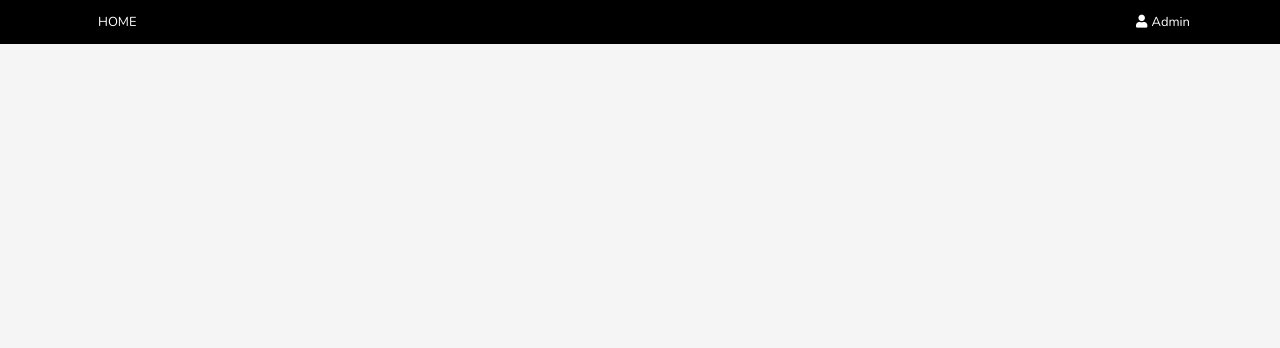
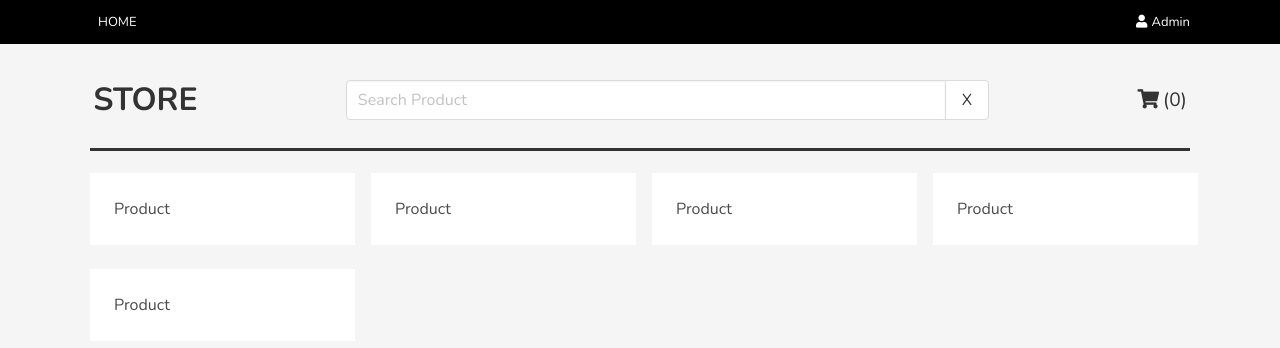
Before and after one commit to HappyJayXin/react-store-practice, a React (Create React App) app: page / in a window 1280 px wide. Shown: the top 348 px of the page. Built offline with nearby package versions, Linux system fonts and the light colour scheme.

Commit message:
Feat: 17-商品列表组件布局.

```diff
--- /dev/null
+++ b/src/components/Product.tsx
@@ -0,0 +1,11 @@
+import React, { Component } from 'react'
+
+export default class Product extends Component {
+  render() {
+    return (
+      <div className="product">
+        Product
+      </div>
+    )
+  }
+}
--- a/src/components/Products.tsx
+++ b/src/components/Products.tsx
@@ -1,11 +1,32 @@
-import React, { Component } from 'react'
+import React, { Component } from 'react';
+import ToolBox from 'components/ToolBox';
+import Product from 'components/Product';
 
 export default class Products extends Component {
   render() {
     return (
-      <div className="products">
-
-      </div>
-    )
+      <>
+        <ToolBox />
+        <div className="products">
+          <div className="columns is-desktop is-multiline">
+            <div className="column is-3">
+              <Product />
+            </div>
+            <div className="column is-3">
+              <Product />
+            </div>
+            <div className="column is-3">
+              <Product />
+            </div>
+            <div className="column is-3">
+              <Product />
+            </div>
+            <div className="column is-3">
+              <Product />
+            </div>
+          </div>
+        </div>
+      </>
+    );
   }
 }
--- /dev/null
+++ b/src/components/ToolBox.tsx
@@ -0,0 +1,25 @@
+import React, { Component } from 'react'
+
+export default class ToolBox extends Component {
+  render() {
+    return (
+      <div className="tool-box">
+        <div className="logo-text">Store</div>
+        <div className="search-box">
+          <div className="field has-addons">
+          <div className="control">
+            <input className="input search-input" type="text" placeholder="Search Product" />
+          </div>
+          <div className="control">
+            <button className="button">X</button>
+          </div>
+          </div>
+        </div>
+        <div className="cart-box">
+          <i className="fas fa-shopping-cart"></i>
+          <span className="cart-num">(0)</span>
+        </div>
+      </div>
+    )
+  }
+}
--- a/src/pages/Login.tsx
+++ b/src/pages/Login.tsx
@@ -14,7 +14,7 @@
   handleSubmit = (event: React.FormEvent<HTMLInputElement>) => {
     event.preventDefault();
     console.log(this.state);
-    // this.props.history.push('/');
+    this.props.history.push('/');
   };
 
   handleChange = (e: React.ChangeEvent<HTMLInputElement>) => {
```
